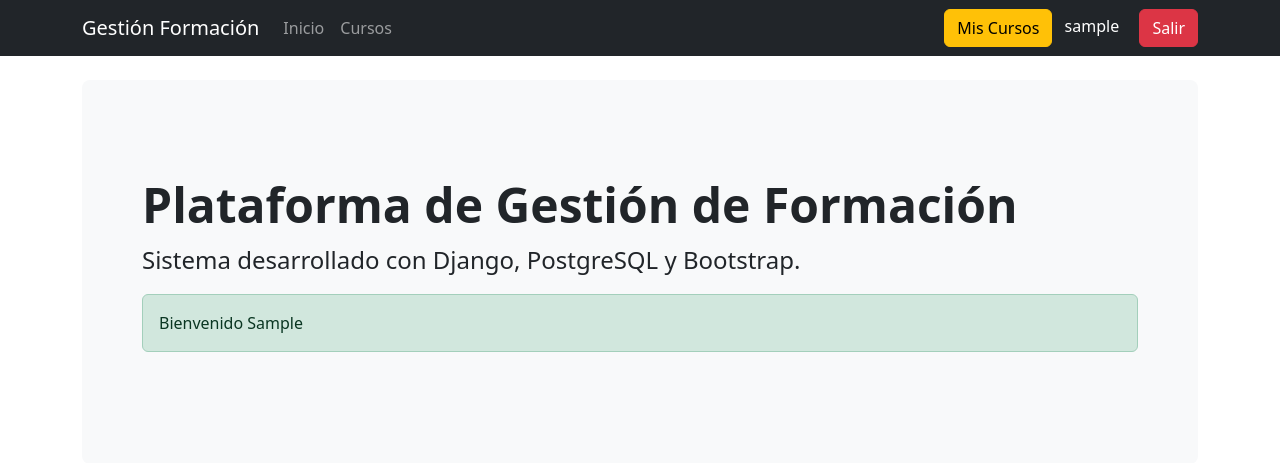
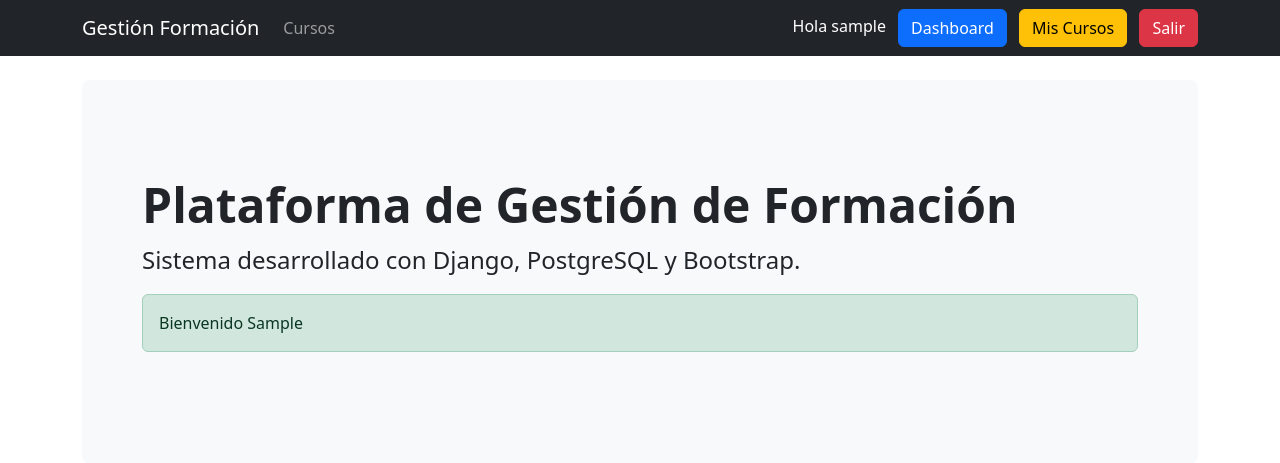
Before and after one commit to DannoEery/gestion_formacion, a Django app: page / in a window 1280 px wide. Shown: the top 463 px of the page. Run offline with Django 5.2, Linux system fonts and the light colour scheme; the visitor is signed in with stand-in values (Sample User, id 1); parts of the project's set-up code (start-up, migrations or seed data) failed here and were passed over; some libraries are stand-ins or nearby versions.

Commit message:
Añadido

```diff
--- a/templates/base.html
+++ b/templates/base.html
@@ -1,108 +1,273 @@
-{% load django_bootstrap5 %}
-<!-- Carga las etiquetas de django_bootstrap5 para poder usar Bootstrap fácilmente dentro de las plantillas -->
+{% load static %}
 
 <!DOCTYPE html>
-<!-- Indica que el documento es HTML5 -->
-
 <html lang="es">
-<!-- Define el idioma del documento como español -->
 
 <head>
 
     <meta charset="UTF-8">
-    <!-- Permite mostrar correctamente caracteres especiales como tildes, ñ, etc. -->
 
     <title>
         {% block title %}
         Gestión Formación
         {% endblock %}
     </title>
-    <!-- Bloque dinámico del título.
-         Las plantillas hijas pueden modificar este contenido -->
 
-    {% bootstrap_css %}
-    <!-- Inserta automáticamente los estilos CSS de Bootstrap -->
+
+    <!-- Bootstrap -->
+    <link
+    href="https://cdn.jsdelivr.net/npm/bootstrap@5.3.3/dist/css/bootstrap.min.css"
+    rel="stylesheet">
+
 
 </head>
 
+
 <body>
-    <!-- Inicio del contenido visible de la página -->
+
+
+<!-- =========================
+        NAVBAR
+========================= -->
 
 <nav class="navbar navbar-expand-lg navbar-dark bg-dark">
+
 <div class="container">
-            <a class="navbar-brand" href="{% url 'inicio' %}">
+
+
+<a class="navbar-brand" href="/">
     Gestión Formación
 </a>
-            <button class="navbar-toggler" type="button" data-bs-toggle="collapse" data-bs-target="#menu">
-                <span class="navbar-toggler-icon">
-                </span>
-            </button>
-            <div class="collapse navbar-collapse" id="menu">
+
+
+
+<div class="collapse navbar-collapse">
+
 
 <ul class="navbar-nav me-auto">
+
+
     <li class="nav-item">
-                        <a class="nav-link" href="{% url 'inicio' %}">
-                            Inicio
+
+        <a
+        class="nav-link"
+        href="{% url 'lista_cursos' %}">
+
+        Cursos
+
         </a>
+
     </li>
-                    <li class="nav-item">
-                        <a class="nav-link" href="{% url 'lista_cursos' %}">
-                            Cursos
+
+
+
+</ul>
+
+
+
+<!-- =========================
+        USUARIO
+========================= -->
+
+
+<div>
+
+
+{% if user.is_authenticated %}
+
+
+
+    <span class="text-white me-2">
+
+        Hola
+        {{ user.username }}
+
+    </span>
+
+
+
+    <!-- =========================
+            MENU ALUMNO
+    ========================== -->
+
+
+    {% if user.tipo == 'alumno' %}
+
+
+
+        <a
+        href="{% url 'dashboard' %}"
+        class="btn btn-primary me-2">
+
+            Dashboard
+
         </a>
-                    </li>
-                </ul>
-                <div>
-                    {% if user.is_authenticated %}
-                    <!-- Botón de Bootstrap de color amarillo (btn-warning) visible únicamente para usuarios logueados -->
-                    <!-- 'me-2' añade un pequeño margen a la derecha para separarlo del nombre de usuario -->
-                    <a href="{% url 'mis_cursos' %}" class="btn btn-warning me-2">
+
+
+
+        <a
+        href="{% url 'mis_cursos' %}"
+        class="btn btn-warning me-2">
+
             Mis Cursos
+
         </a>
-                    <span class="text-white me-3">
-                        {{ user.username }}
-                    </span>
-                    <form method="post" action="{% url 'logout' %}" class="d-inline">
-                        {% csrf_token %}
-                        <button type="submit" class="btn btn-danger">
+
+
+
+    {% endif %}
+
+
+
+
+    <!-- =========================
+            MENU PROFESOR
+    ========================== -->
+
+
+    {% if user.tipo == 'profesor' %}
+
+
+
+        <a
+        href="{% url 'lista_cursos' %}"
+        class="btn btn-success me-2">
+
+            Gestionar Cursos
+
+        </a>
+
+
+
+    {% endif %}
+
+
+
+
+    <!-- =========================
+            SALIR
+    ========================== -->
+
+
+    <a
+    href="{% url 'logout' %}"
+    class="btn btn-danger">
+
         Salir
-                        </button>
-                    </form>
+
+    </a>
+
+
+
+
 {% else %}
-                    <a href="{% url 'registro' %}" class="btn btn-success me-2">
+
+
+
+    <a
+    href="{% url 'login' %}"
+    class="btn btn-success">
+
+        Login
+
+    </a>
+
+
+
+    <a
+    href="{% url 'registro' %}"
+    class="btn btn-outline-light">
+
         Registro
+
     </a>
-                    <a href="{% url 'login' %}" class="btn btn-primary">
-                        Login
-                    </a>
+
+
+
 {% endif %}
-                </div>
-            </div>
-        </div>
-    </nav>
-    <!-- Contenedor dinámico que renderiza las notificaciones flotantes de Django -->
-    <div class="container mt-3">
-        {% if messages %}
-            {% for message in messages %}
-                <!-- La etiqueta 'message.tags' de Django mapea automáticamente con los estilos de Bootstrap (success, warning, info, danger) -->
-                <div class="alert alert-{{ message.tags }}">
-                    {{ message }}
-                </div>
-            {% endfor %}
-        {% endif %}
-    </div>
 
-    <div class="container mt-4">
-        <!-- Contenedor principal del contenido de cada página -->
-        <!-- mt-4 añade margen superior para separar del navbar -->
 
-        {% block content %}
-        {% endblock %}
-        <!-- Bloque que será reemplazado por el contenido de cada vista -->
 
 </div>
 
-    {% bootstrap_javascript %}
-    <!-- Carga los scripts de Bootstrap necesarios para funcionalidades interactivas -->
+
+
+</div>
+
+
+</div>
+
+
+</nav>
+
+
+
+
+<!-- =========================
+        MENSAJES DJANGO
+========================= -->
+
+
+<div class="container mt-3">
+
+
+{% if messages %}
+
+
+    {% for message in messages %}
+
+
+        <div
+        class="alert alert-{{ message.tags }}">
+
+            {{ message }}
+
+        </div>
+
+
+    {% endfor %}
+
+
+{% endif %}
+
+
+
+</div>
+
+
+
+
+
+<!-- =========================
+        CONTENIDO
+========================= -->
+
+
+<div class="container mt-4">
+
+
+{% block content %}
+
+
+
+{% endblock %}
+
+
+
+</div>
+
+
+
+
+
+
+<!-- Bootstrap JS -->
+
+<script
+src="https://cdn.jsdelivr.net/npm/bootstrap@5.3.3/dist/js/bootstrap.bundle.min.js">
+</script>
+
+
 
 </body>
 
```
Lines whose indentation alone changed are shown as unchanged.
